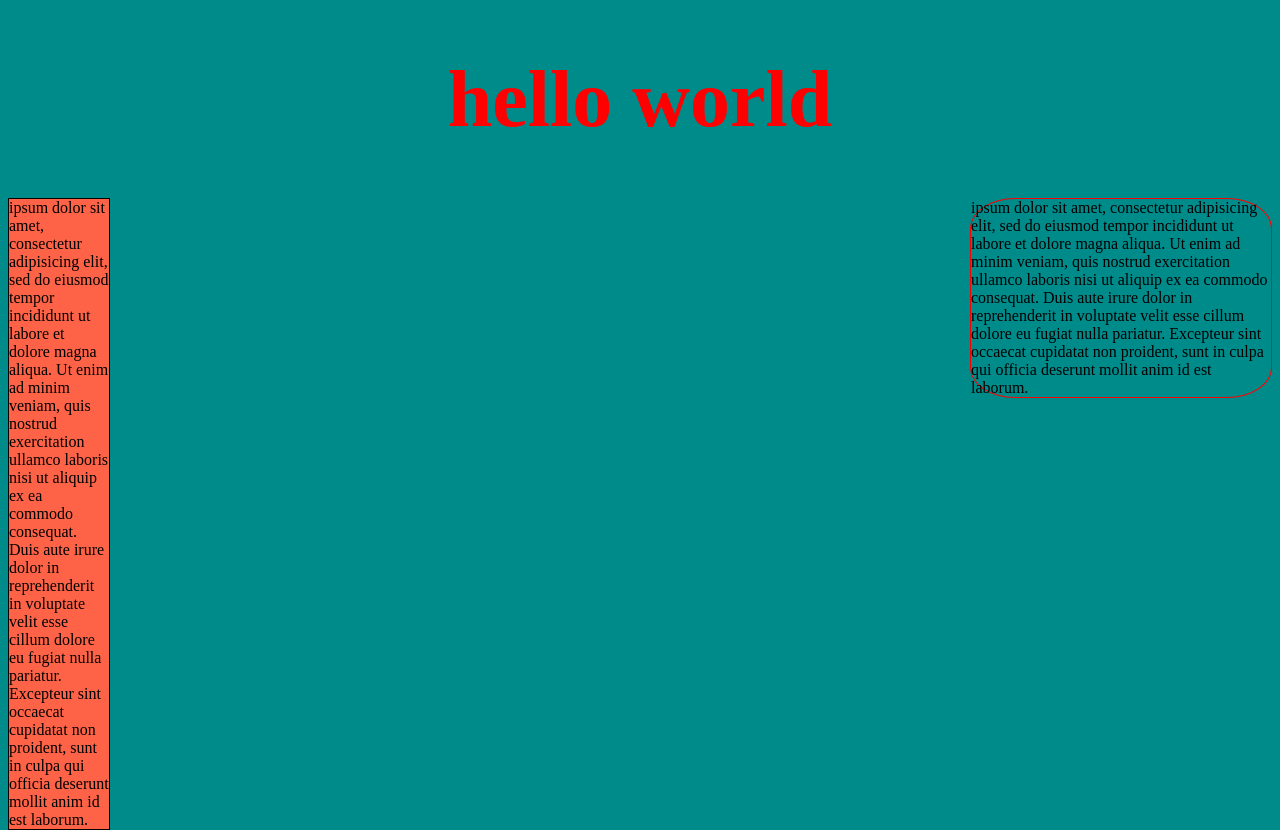
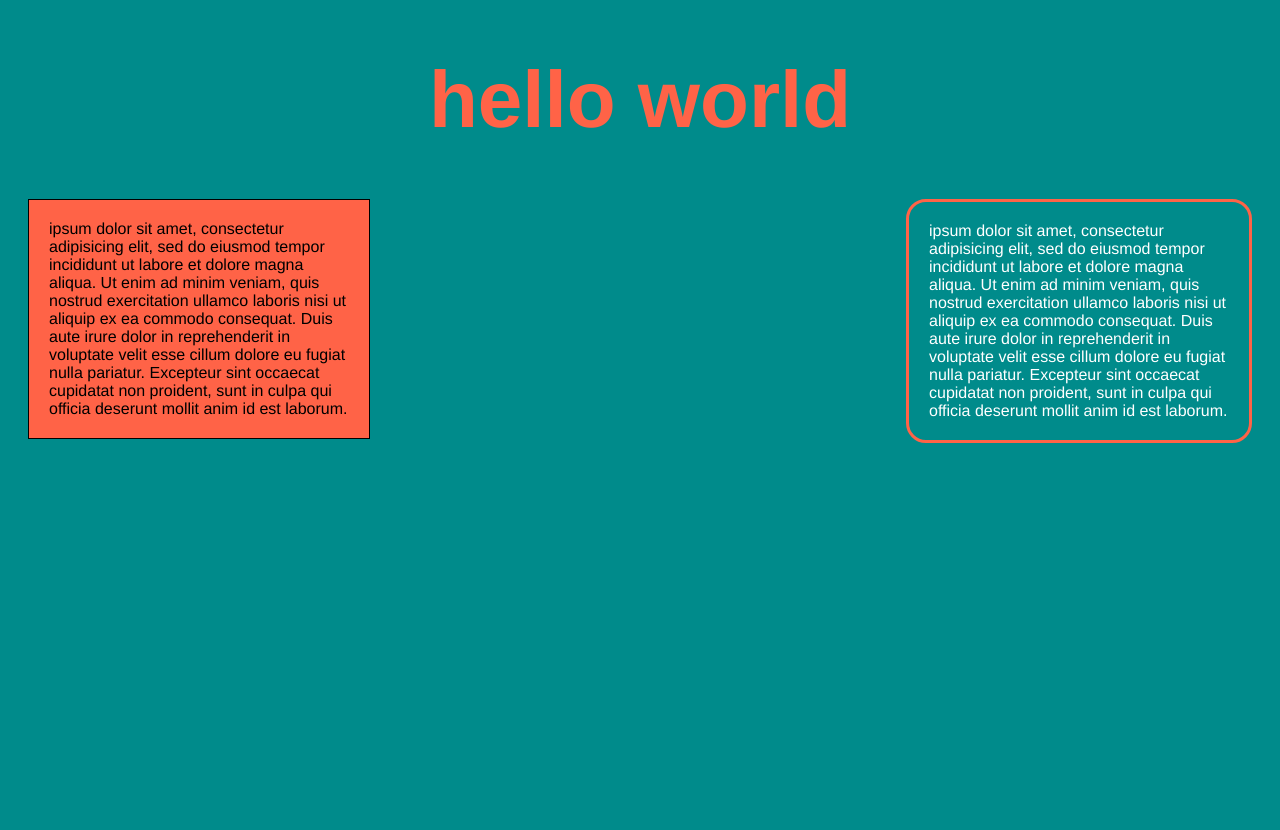
Before and after one commit to ahmadkadade/html-introduction, a plain HTML site: page index.html in a window 1280 px wide. After the commit the page ends 800 px from the top, so only its background shows below. Drawn offline with Linux system fonts and the light colour scheme.

Commit message:
A few layout edits

```diff
--- a/css/edit.css
+++ b/css/edit.css
@@ -1,5 +1,9 @@
+body {
+	font-family: Helvetica, 'Segoe UI', sans-serif;
+}
+
 .redtext{
-	color:red;
+	color:tomato;
 	font-size:80px;
 	text-align: center;
 }
@@ -14,7 +18,9 @@
   padding-bottom: 50px;
   padding-left: 80px;*/
   border:1px solid black;
-  width:100px;
+  width:300px;
+  margin-left: 20px;
+  padding: 20px;
 
   float:left;
   background-color:tomato;
@@ -22,8 +28,11 @@
 }
 .div1{
 	display:block;
-	border:1px solid red;
-	border-radius:15%;
+	border:3px solid tomato;
+	color: white;
+	border-radius:20px;
+	padding: 20px;
 	width:300px;
 	float:right;
+	margin-right: 20px;
 }
```
